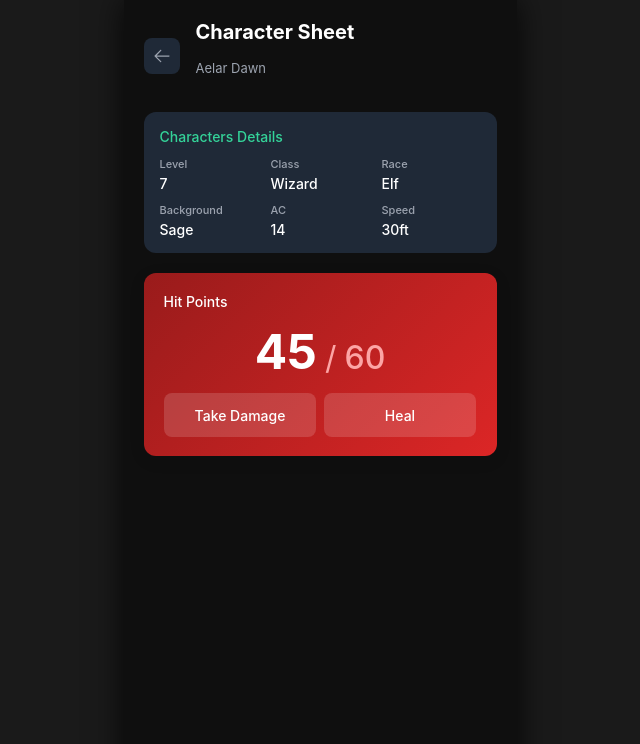
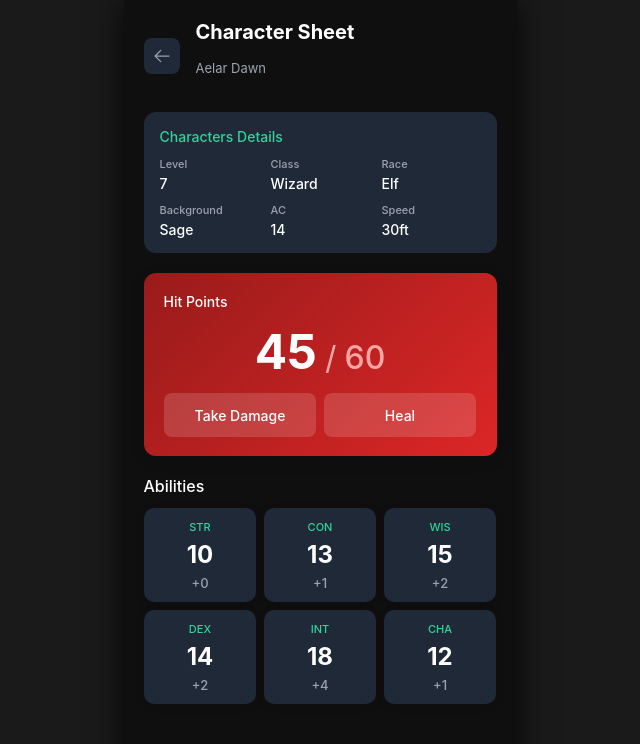
Before and after one commit to Whimsy-rat-trap/dnd-mobile-app, a React (Create React App) app: page /characters in a window 1280 px wide. Shown: the top 744 px of the page, without its empty margins (320-960 px from the left). Built offline with nearby package versions, Linux system fonts and the light colour scheme.

Commit message:
0.0.18 (work on the character sheet page)

```diff
--- a/src/pages/CharacterContainer.css
+++ b/src/pages/CharacterContainer.css
@@ -176,8 +176,66 @@
     background: rgba(255, 255, 255, 0.25);
 }
 
-/* Abilities и Skills */
-.section-abilities,
+/* Abilities Section */
+.section-abilities {
+    width: 353px;
+    display: flex;
+    flex-direction: column;
+    align-items: flex-start;
+    gap: 12px;
+}
+
+.abilities-title {
+    font-family: var(--font-family);
+    font-weight: 500;
+    font-size: 16px;
+    color: #fff;
+}
+
+.abilities-grid {
+    display: grid;
+    grid-template-columns: repeat(3, 112px);
+    gap: 8px;
+    justify-content: center;
+    width: 100%;
+}
+
+.ability-card {
+    border-radius: 10px;
+    padding: 12px;
+    width: 112px;
+    height: 94px;
+    box-shadow: 0 2px 8px 0 rgba(0, 0, 0, 0.1);
+    background: #1f2937;
+    display: flex;
+    flex-direction: column;
+    align-items: center;
+    justify-content: center;
+    gap: 6px;
+}
+
+.ability-name {
+    font-family: var(--font-family);
+    font-weight: 500;
+    font-size: 11px;
+    color: #34d399;
+}
+
+.ability-score {
+    font-family: var(--font-family);
+    font-weight: 700;
+    font-size: 24px;
+    color: #fff;
+}
+
+.ability-modifier {
+    font-family: var(--font-family);
+    font-weight: 500;
+    font-size: 13px;
+    color: #9ca3af;
+}
+
+/* Skills Section */
 .section-skills {
 
 }
--- a/src/pages/CharacterContainer.tsx
+++ b/src/pages/CharacterContainer.tsx
@@ -8,6 +8,15 @@ const CharacterContainer: React.FC = () => {
     const handleBack = () => {
         navigate(-1);
     };
+
+    const abilitiesData = [ /* Works for now */
+        { name: 'STR', score: 10, modifier: '+0' },
+        { name: 'CON', score: 13, modifier: '+1' },
+        { name: 'WIS', score: 15, modifier: '+2' },
+        { name: 'DEX', score: 14, modifier: '+2' },
+        { name: 'INT', score: 18, modifier: '+4' },
+        { name: 'CHA', score: 12, modifier: '+1' },
+    ];
 
     return (
         <div className="character-page">
@@ -83,7 +92,16 @@ const CharacterContainer: React.FC = () => {
                 </div>
 
                 <div className="section-abilities">
-
+                    <div className="abilities-title">Abilities</div>
+                    <div className="abilities-grid">
+                        {abilitiesData.map((ability) => (
+                            <div className="ability-card" key={ability.name}>
+                                <span className="ability-name">{ability.name}</span>
+                                <span className="ability-score">{ability.score}</span>
+                                <span className="ability-modifier">{ability.modifier}</span>
+                            </div>
+                        ))}
+                    </div>
                 </div>
 
                 <div className="section-skills">
```
